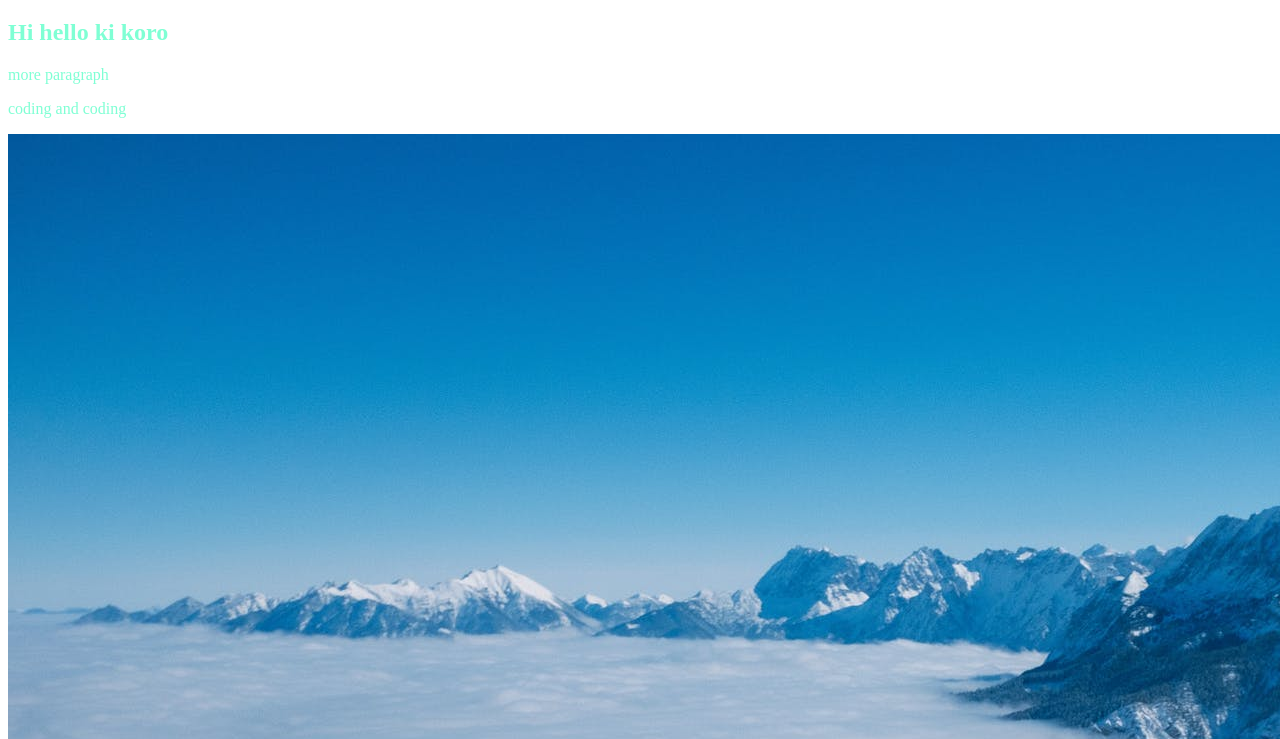
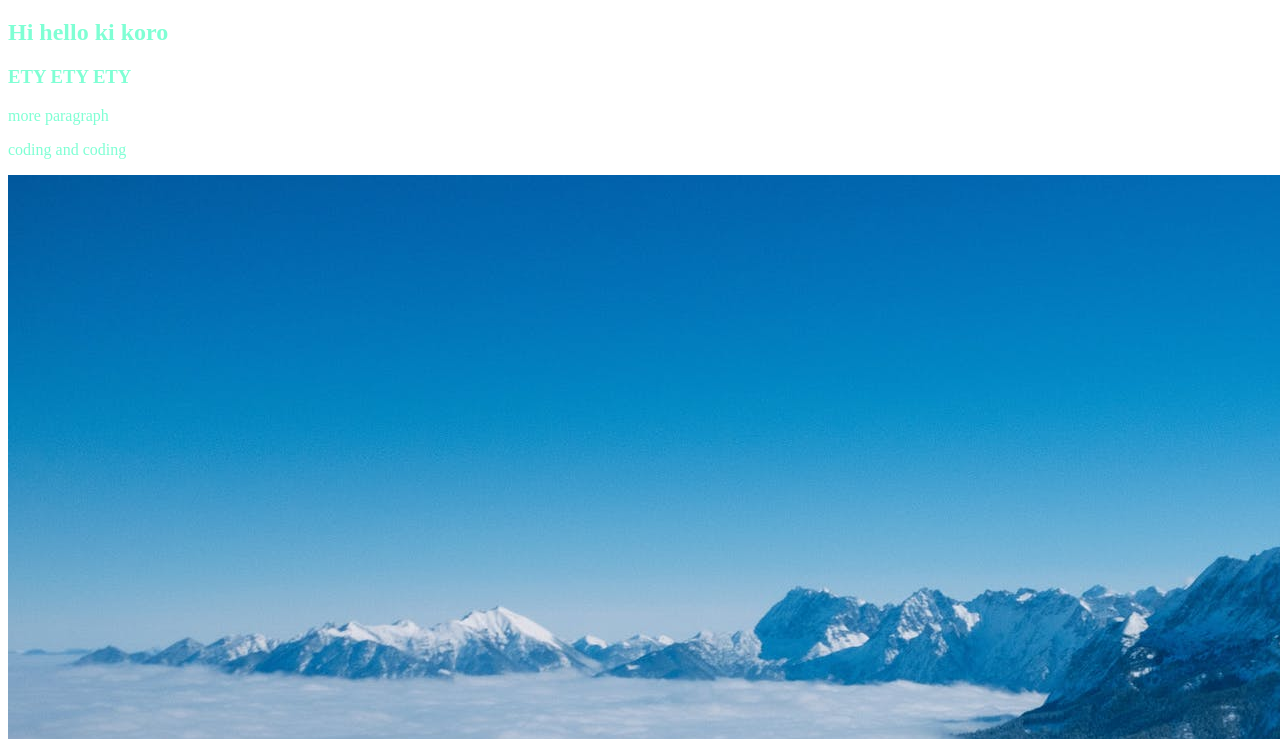
Before and after one commit to RabeyaEty01/my-first-repo, a plain HTML site: page index.html in a window 1280 px wide. Shown: the part 61-800 px from the top of the page. Drawn offline with Linux system fonts and the light colour scheme.

Commit message:
h3 added

```diff
--- a/index.html
+++ b/index.html
@@ -10,6 +10,7 @@
 <body>
     <h1>Hello world</h1>
     <h2>Hi hello ki koro</h2>
+    <h3>ETY ETY ETY</h3>
     <p>more paragraph</p>
     <p>coding and coding</p>
     <img src="back.jpeg" alt="">
```
